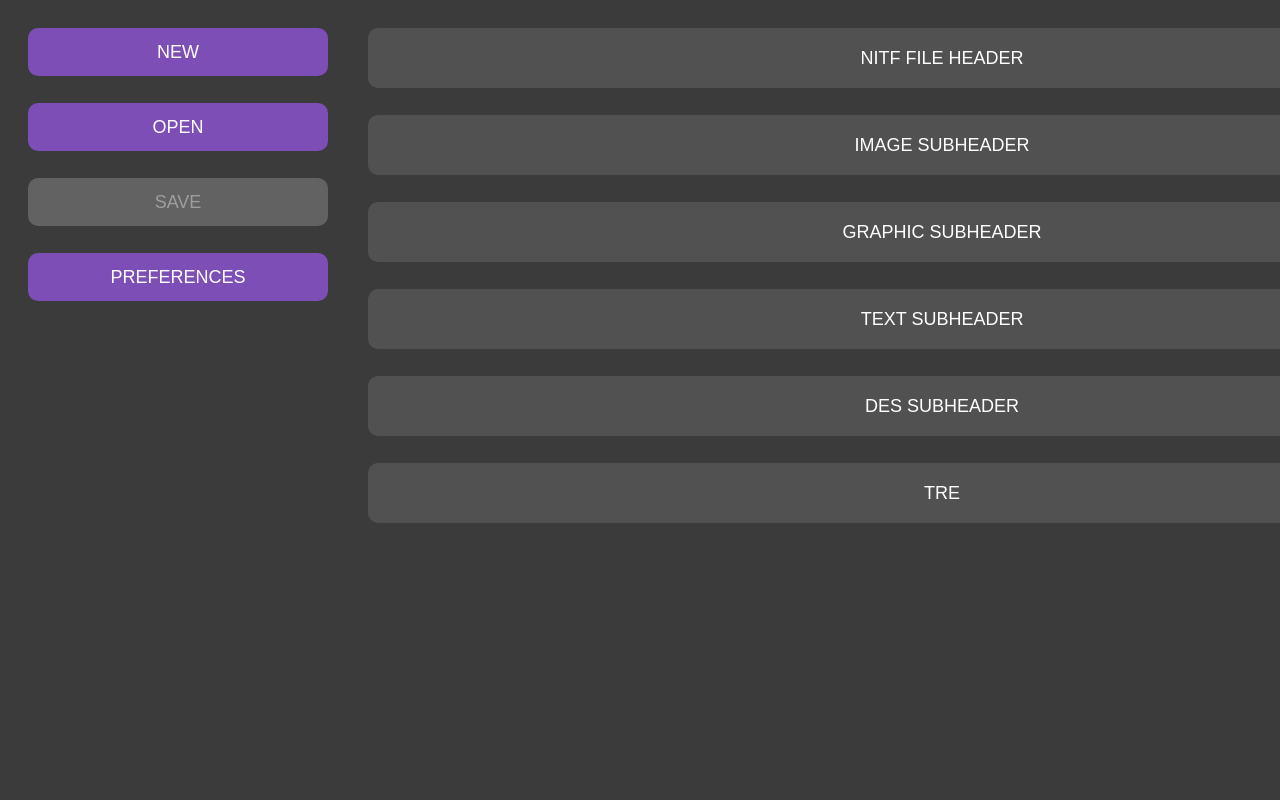
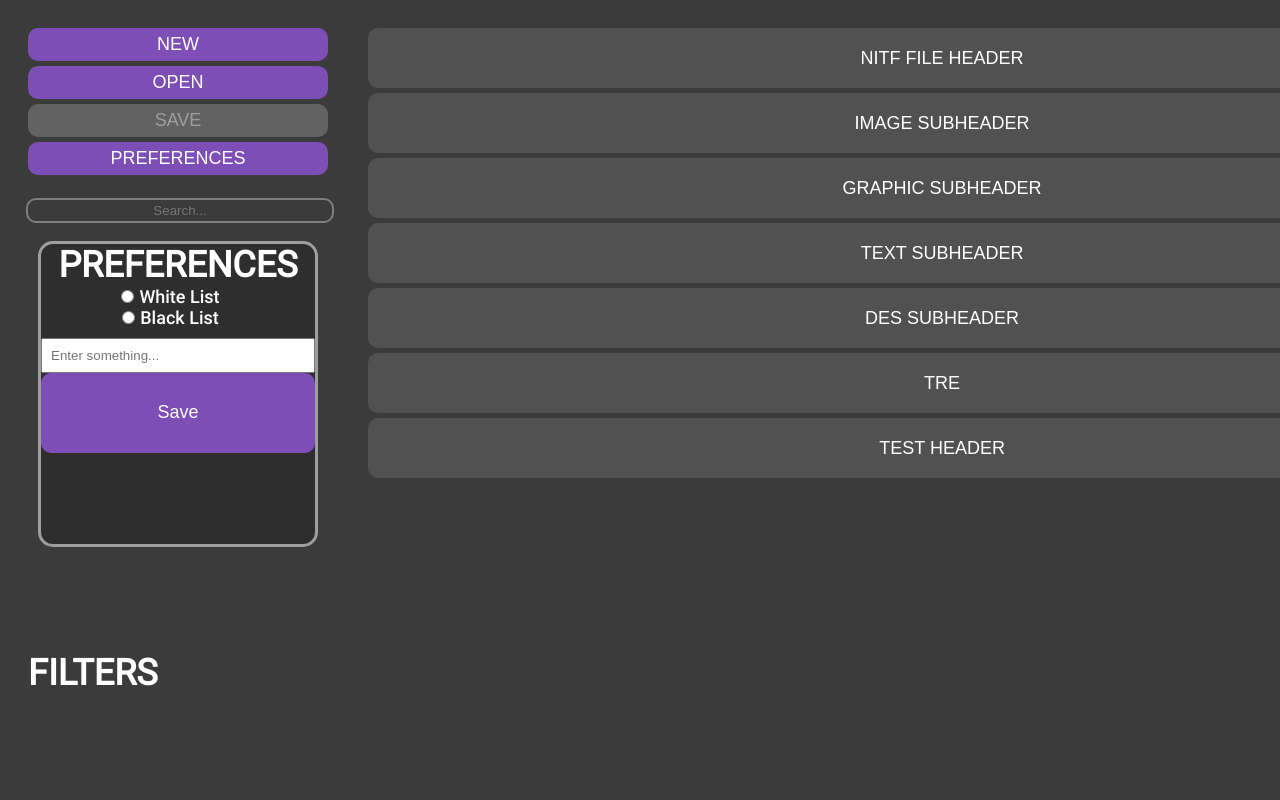
Before and after one commit to aramis-matos/RE-UI-Remake, a React (Vite) app: page / in a window 1280 px wide. Shown: the top 800 px of the page. Built offline with nearby package versions, Linux system fonts and the light colour scheme; the HTML template or start-up script is replaced by a standard one.

Commit message:
Preferences and Filters
Finished Preferences Modal and started Filters Modal

```diff
--- a/src/App.jsx
+++ b/src/App.jsx
@@ -1,12 +1,6 @@
-/*
- RULESEDITOR.JS
-  CREATED: 21 JUL 22 DENNIS DUONG
-  MODIFIED:
-    05 MAR 24 PERCY EADER
-    21 MAR 24 ODERA UNIGWE
-*/
 import React, { useEffect, useState, useRef } from "react";
 import FileHeader from "./tables/FileHeader";
+import TestHeader from "./tables/TestHeader";
 import ImageSubheader from "./tables/ImageSubheader";
 import GraphicSubheader from "./tables/GraphicSubheader";
 import TextSubheader from "./tables/TextSubheader";
@@ -18,6 +12,9 @@ import SearchBar from "./components/SearchBar/SearchBar";
 import ActionConfirmed from "./popups/ActionConfirmed";
 import TRE from "./tables/TRE";
 import useModal from "./hooks/useModal";
+import PreferencesOnPage from "./popups/PreferencesOnPage";
+import FiltersOnPage from "./popups/FiltersOnPage";
+
 
 const App = () => {
   const [selectedRuleset, setSelectedRuleset] = useState({});
@@ -34,7 +31,7 @@ const App = () => {
   const { isError, setIsError } = useModal(togglePopup, actionConfirmedMessage);
 
   useEffect(() => {
-    if (selectedRuleset.rulesetId != undefined) {
+    if (selectedRuleset.rulesetId !== undefined) {
       if (selectedRuleset.name == null) {
         setName(
           selectedRuleset.forClassification +
@@ -78,12 +75,10 @@ const App = () => {
   const applyPreferences = () => {
     if (selectedRuleset) {
       setListType(localStorage.getItem("listType"));
-      //const tempUpdates = updates;
       setUpdates((prev) => ({
         ...prev,
         redactionListType: localStorage.getItem("listType"),
       }));
-      //setUpdates(tempUpdates);
       setActionConfirmedMessage("Preferences saved successfully");
       setTogglePopup((prev) => !prev);
     }
@@ -108,7 +103,6 @@ const App = () => {
         check: boolOrString,
         setTo: document.getElementById("set".concat(fieldName)).value,
       });
-      //add update to map or edit existing update
       setUpdates((prevUpdates) => {
         return { ...prevUpdates, [fieldName]: boolOrString };
       });
@@ -118,7 +112,6 @@ const App = () => {
   };
   const recordSetToChange = (value, fieldName) => {
     const cb = document.getElementById("check".concat(fieldName));
-    // If setTo box isn't empty, disable checkbox
     if (!value) {
       cb.disabled = false;
     } else cb.disabled = true;
@@ -196,13 +189,17 @@ const App = () => {
         <button
           id="saveRuleset"
           data-testid="saveRuleset"
-          disabled={selectedRuleset.rulesetId === undefined ? true : false}
+          disabled={selectedRuleset.rulesetId === undefined}
           onClick={handleSave}
         >
           SAVE
         </button>
         <PreferencesModal onSave={applyPreferences} listType={listType} />
+        <SearchBar handleSearch={handleSearch} className="search" />
+        <PreferencesOnPage></PreferencesOnPage>
+        <FiltersOnPage></FiltersOnPage>=
       </div>
+
       <div className="nitf-headers" key={reset}>
         <button
           id="fileHeader"
@@ -216,6 +213,7 @@ const App = () => {
           onChange={recordCheckboxChange}
           listType={listType}
         />
+
         <button
           id="imageSubheader"
           className="accordion"
@@ -228,6 +226,7 @@ const App = () => {
           onChange={recordCheckboxChange}
           listType={listType}
         />
+
         <button
           id="graphicSubheader"
           className="accordion"
@@ -240,6 +239,7 @@ const App = () => {
           onChange={recordCheckboxChange}
           listType={listType}
         />
+
         <button
           id="textSubheader"
           className="accordion"
@@ -252,6 +252,7 @@ const App = () => {
           onChange={recordCheckboxChange}
           listType={listType}
         />
+
         <button
           id="desSubheader"
           className="accordion"
@@ -264,6 +265,7 @@ const App = () => {
           onChange={recordCheckboxChange}
           listType={listType}
         />
+
         <button
           id="TRE"
           className="accordion"
@@ -276,16 +278,26 @@ const App = () => {
           onChange={recordCheckboxChange}
           listType={listType}
         />
+
+        <button
+          id="TestHeader"
+          className="accordion"
+          onClick={() => showTable("TestHeader", "testPanel")}
+        >
+          TEST HEADER
+        </button>
+        <TestHeader
+          data={initialData}
+          onChange={recordCheckboxChange}
+          listType={listType}
+        />
       </div>
+
       <div
         className="right-panel"
         data-testid="rulesetPreview"
         ref={rulesetPreview}
       >
-        <SearchBar
-          handleSearch={(value) => handleSearch(value)}
-          className="search"
-        />
         <RulesetPreviewModal
           initialData={initialData}
           data={currentlyEditing}
--- a/src/index.css
+++ b/src/index.css
@@ -97,10 +97,10 @@ button {
   border: none;
   border-radius: 10px;
   width: 100%;
-  height: 48px;
+  height: 80px;
   text-align: center;
   font-size: 18px;
-  margin-bottom: 27px;
+  margin-bottom: 5px;
   transition: 0.2s;
 }
 button:hover {
@@ -543,8 +543,65 @@ button:disabled {
   width: 100%;
   color: white;
 }
+.preferences_preview_modal {
+  width: 100%;
+  height: 100%;
+  font-size: 18px;
+}
+.preferences_preview_modal > .content {
+  display: flex;
+  flex-direction: column;
+  border-radius: 15px;
+  width: 100%;
+  color: white;
+}
+
+.filters_preview_modal {
+  width: 100%;
+  height: 100%;
+  font-size: 18px;
+}
+.filters_preview_modal > .content {
+  display: flex;
+  flex-direction: column;
+  border-radius: 15px;
+  width: 100%;
+  color: white;
+}
+
+.preferences_preview_modal .content .preferences-div input[type="text"] {
+  width: 100%;
+  padding: 8px;
+  margin-top: 10px;
+  box-sizing: border-box;
+}
+
+.preferences_preview_modal .content .preferences-div input[type="radio"] {
+  margin-right: 5px;
+}
+
+.preferences_preview_modal .content .preferences-div label {
+  margin-right: 20px;
+}
+
+.filters_preview_modal .content .filters-div input[type="text"] {
+  width: 100%;
+  padding: 8px;
+  margin-top: 10px;
+  box-sizing: border-box;
+}
+
+.filters_preview_modal .content .filters-div input[type="radio"] {
+  margin-right: 5px;
+}
+
+.filters_preview_modal .content .filters-div label {
+  margin-right: 20px;
+}
+
 .redact-div,
-.modify-div {
+.modify-div,
+.preferences-div {
   margin: 10px;
   border-radius: 15px;
   text-align: center;
@@ -557,8 +614,30 @@ button:disabled {
 .redact-div h2 {
   color: red;
 }
+
+/*PREFERENCES ON PAGE (BY JACK)*/
+
+.preferences-div h2 {
+  color:rgb(255, 255, 255)
+}
+.preferences-div {
+  height: 300px;
+}
+
+.filters-div h2 {
+  color:rgb(255, 255, 255)
+}
+.filters-div {
+  height: 300px;
+}
+
+
+
 .redact-div > .selections {
   max-height: 450px;
+}
+.preferences-div {
+  height: 300px;
 }
 .modify-div {
   height: 300px;
@@ -566,6 +645,7 @@ button:disabled {
 .modify-div h2 {
   color: orange;
 }
+
 .modify-div > .selections {
   max-height: 250px;
 }
@@ -751,7 +831,7 @@ button.back-nav {
   outline-width: 2px;
   outline-color: var(--n500);
 
-  width: 350px;
+  width: 300px;
   height: 48px;
   text-align: center;
   color: var(--n100);
--- /dev/null
+++ b/src/popups/FiltersOnPage.jsx
@@ -0,0 +1,15 @@
+import React from 'react'
+
+const FiltersOnPage = () => {
+  return (
+    <div className='filters_preview_modal'>
+        <div className='content'>
+            <div className = "filters-div">
+                <h2>FILTERS</h2>
+            </div>
+        </div>
+    </div>
+  )
+}
+
+export default FiltersOnPage
--- /dev/null
+++ b/src/popups/PreferencesOnPage.jsx
@@ -0,0 +1,65 @@
+import React, { useState } from 'react';
+
+const PreferencesOnPage = () => {
+  const [preference, setPreference] = useState('');
+  const [inputSecuritySystem, setInputSecuritySystem] = useState('');
+
+  const handleChange = (event) => {
+    setPreference(event.target.value);
+  };
+
+  const handleSubmit = (event) => {
+    event.preventDefault();
+    alert(`Your Preference is: ${preference}
+Classification Secuirty System: ${inputSecuritySystem}`);
+  };
+
+  const handleInputChange = (event) => {
+    setInputSecuritySystem(event.target.value);
+  };
+
+  return (
+    <div id="preferencesOnPage" className="preferences_preview_modal">
+      <div className="content">
+        <div className="preferences-div">
+          <h2>PREFERENCES</h2>
+          <form onSubmit={handleSubmit}>
+            <div>
+              <input
+                type="radio"
+                id="whiteList"
+                name="listType"
+                checked={preference === 'White List'}
+                onChange={handleChange}
+                value="White List"
+              />
+              <label htmlFor="whiteList">White List</label>
+            </div>
+            <div>
+              <input
+                type="radio"
+                id="blackList"
+                name="listType"
+                checked={preference === 'Black List'}
+                onChange={handleChange}
+                value="Black List"
+              />
+              <label htmlFor="blackList">Black List</label>
+            </div>
+            <div>
+              <input
+                type="text"
+                value={inputSecuritySystem}
+                onChange={handleInputChange}
+                placeholder="Enter something..."
+              />
+            </div>
+            <button type="submit">Save</button>
+          </form>
+        </div>
+      </div>
+    </div>
+  );
+};
+
+export default PreferencesOnPage;
--- a/src/tables/TableResources.ts
+++ b/src/tables/TableResources.ts
@@ -47,6 +47,33 @@ export const fileHeader = [
   {
     fieldName: "FSDCXM",
     longName: "File Declassification Exemption",
+    editable: true,
+  },
+];
+export const testHeader = [
+  {
+    fieldName: "MAN MAN",
+    longName: "Original Gangster",
+    editable: true,
+  },
+  {
+    fieldName: "BIG SHU",
+    longName: "Japanese Taste",
+    editable: true,
+  },
+  {
+    fieldName: "FIRE THIRTY",
+    longName: "Keep That Thang On Him",
+    editable: true,
+  },
+  {
+    fieldName: "TASTY CAKES",
+    longName: "Too Sweet For You",
+    editable: true,
+  },
+  {
+    fieldName: "NYAAA IM GOOD",
+    longName: "PoYO",
     editable: true,
   },
 ];
--- /dev/null
+++ b/src/tables/TestHeader.jsx
@@ -0,0 +1,97 @@
+import React, { useEffect, useState } from "react";
+import SetToBox from "../components/SetToBox/SetToBox";
+import Checkbox from "../components/Checkbox/Checkbox";
+import PropTypes from "prop-types";
+import { testHeader } from "./TableResources";
+
+const TestHeader = (props) => {
+  const [setTo, setSetTo] = useState([]);
+  const [allowed, setAllowed] = useState([]);
+  const [redact, setRedact] = useState([]);
+
+  useEffect(() => {
+    if (props.data.length > 0) {
+      setSetTo(props.data[0]);
+      setAllowed(props.data[1]);
+      setRedact(props.data[2]);
+    }
+  }, [props.data]);
+
+  const handleCheckAll = (checked) => {
+    const relatedCheckboxes = document.getElementsByClassName("checkAllFile");
+    for (let i = 0; i < relatedCheckboxes.length; i++) {
+      relatedCheckboxes[i].checked = checked;
+      props.onChange(checked, relatedCheckboxes[i].id.replace("check", ""));
+    }
+  };
+
+  const handleCheck = (checked, fieldName) => {
+    if (!checked) {
+      document.getElementById("checkAllFile").checked = false;
+    }
+    props.onChange(checked, fieldName);
+  };
+
+  return (
+    <div id="testPanel" className="field-panel">
+      <div className="field-header">
+        <div className="field-sub-header">
+          <Checkbox
+            id="checkAllFile"
+            datatestid="checkAllFile"
+            onChange={(e) => handleCheckAll(e.target.checked)}
+          />
+          {props.listType === "white list" ? (
+            <div style={{ color: "green", paddingLeft: "5px" }}>✔</div>
+          ) : (
+            <div style={{ color: "red", paddingLeft: "5px" }}>X</div>
+          )}
+        </div>
+        <h4>Field Name</h4>
+        <h4 className="longName-header">Long Name</h4>
+        <h4>Set To</h4>
+      </div>
+      <div className="field-table">
+        {testHeader.map((field) => (
+          <div
+            key={field.fieldName}
+            id={!field.editable ? "not-redactable" : undefined}
+            className="field-row"
+            data-testid={field.fieldName.concat("row")}
+          >
+            <Checkbox
+              className="checkAllFile"
+              id={"check".concat(field.fieldName)}
+              datatestid={"check".concat(field.fieldName)}
+              checked={
+                props.listType === "white list"
+                  ? allowed[field.fieldName]
+                  : redact[field.fieldName]
+              }
+              onChange={(e) => handleCheck(e.target.checked, field.fieldName)}
+              fieldName={field.fieldName}
+              disabled={!field.editable || setTo[field.fieldName]}
+            />
+            <div className="fieldname-box">{field.fieldName}</div>
+            <div className="longname-box">{field.longName}</div>
+            <SetToBox
+              id={"set".concat(field.fieldName)}
+              value={setTo[field.fieldName]}
+              onChange={(value) => props.onChange(value, field.fieldName)}
+              fieldName={field.fieldName}
+              disabled={!field.editable}
+            />
+          </div>
+        ))}
+      </div>
+    </div>
+  );
+};
+
+TestHeader.propTypes = {
+  data: PropTypes.array.isRequired,
+  listType: PropTypes.string.isRequired,
+  onChange: PropTypes.func.isRequired,
+};
+
+export default TestHeader;
```
Also changed, not shown: src/popups/PreferencesModal.jsx (line endings or trailing spaces).
